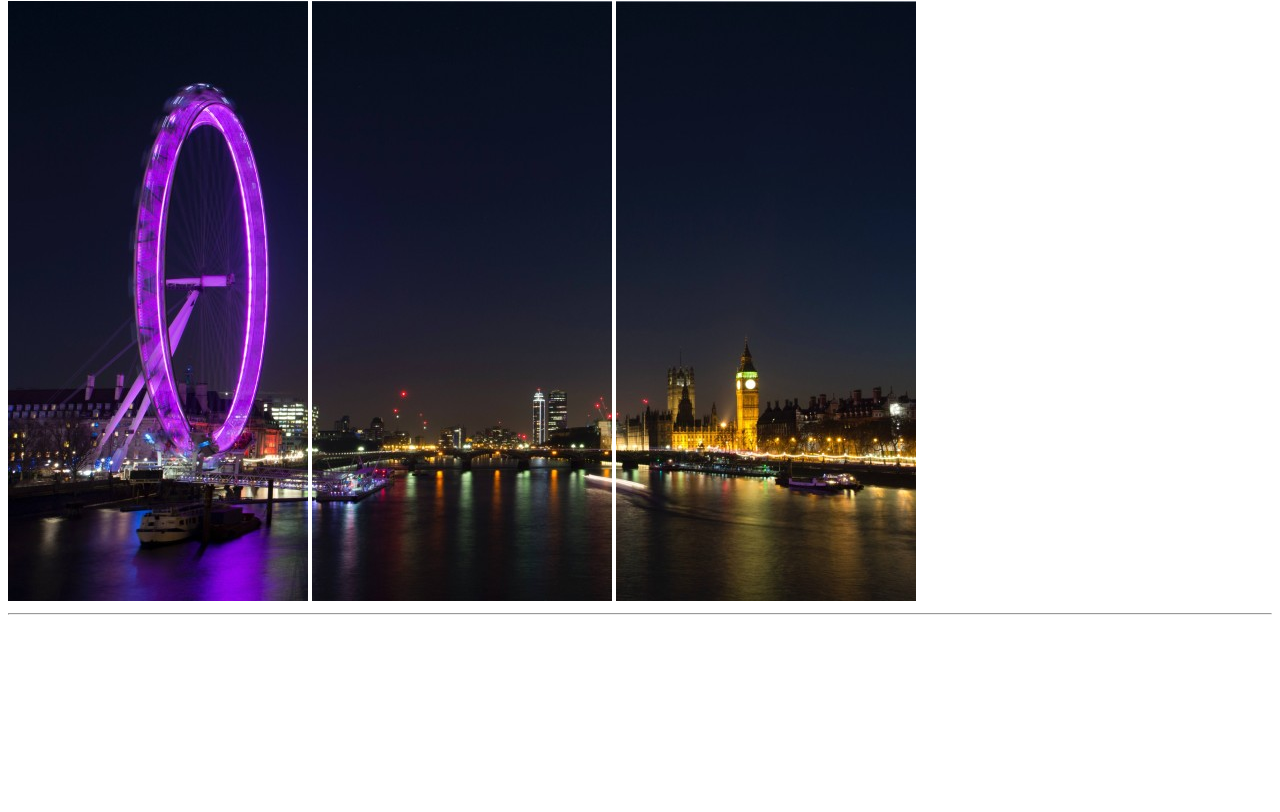
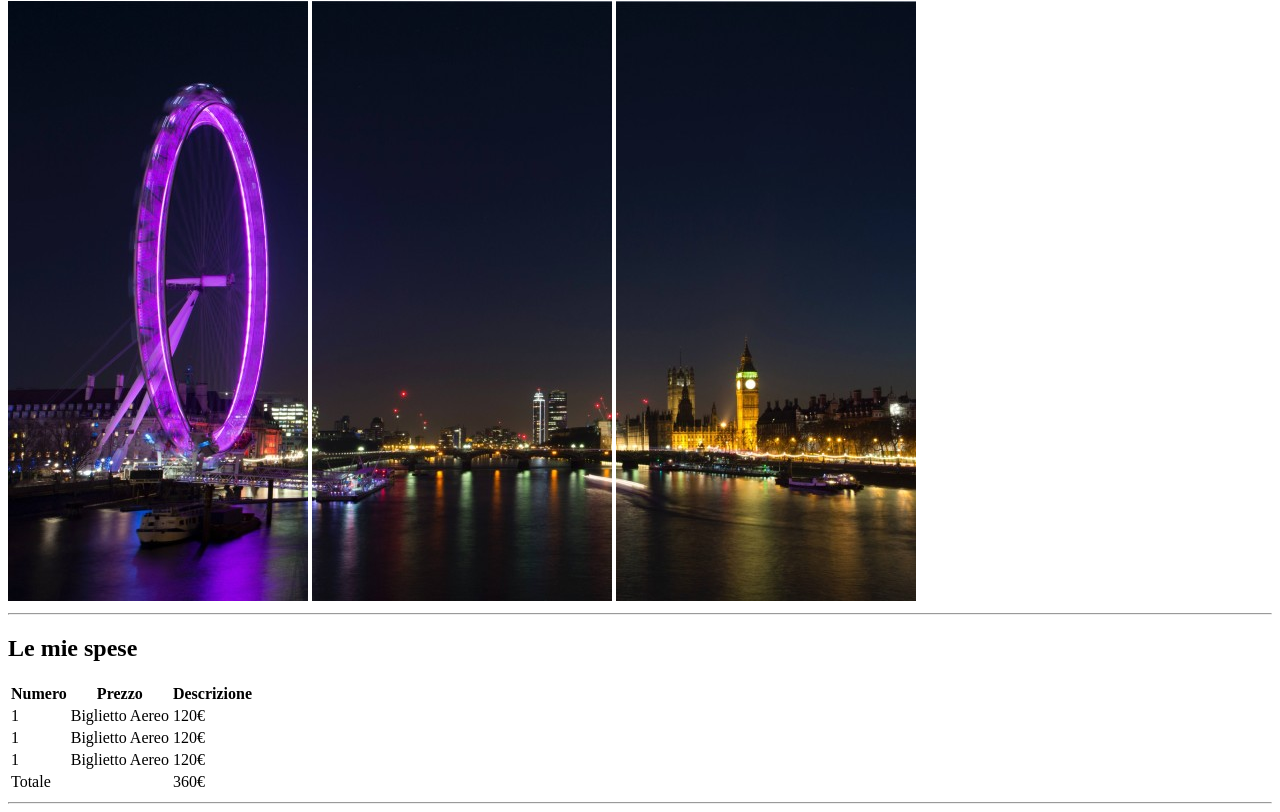
Before and after one commit to marcocnc/html-london-trip, a plain HTML site: page index.html in a window 1280 px wide. Shown: the part 79-891 px from the top of the page. Before the commit the page ends 800 px from the top, so only its background shows below. Drawn offline with Linux system fonts and the light colour scheme.

Commit message:
[add] first section

```diff
--- a/index.html
+++ b/index.html
@@ -16,5 +16,83 @@
     <img src="img/big-ben.jpg" alt="big-ben" title="Big Ben">
     <hr>
   </header>
+
+  <!-- Main -->
+  <main>
+
+    <!-- Spese -->
+    <section>
+      <h2> Le mie spese </h2>
+
+      <!-- Tabella -->
+      <table>
+        <thead>
+          <tr>
+            <th>
+              Numero
+            </th>
+            <th>
+              Prezzo
+            </th>
+            <th>
+              Descrizione
+            </th>
+          </tr>
+        </thead>
+
+        <tbody>
+          <tr>
+            <td>
+              1
+            </td>
+            <td>
+              Biglietto Aereo
+            </td>
+            <td>
+              120&euro;
+            </td>
+          </tr>
+
+          <tr>
+            <td>
+              1
+            </td>
+            <td>
+              Biglietto Aereo
+            </td>
+            <td>
+              120&euro;
+            </td>
+          </tr>
+
+          <tr>
+            <td>
+              1
+            </td>
+            <td>
+              Biglietto Aereo
+            </td>
+            <td>
+              120&euro;
+            </td>
+          </tr>
+
+          <tr>
+            <td>
+              Totale
+            </td>
+            <td>
+
+            </td>
+            <td>
+              360&euro;
+            </td>
+          </tr>
+        </tbody>
+      </table>
+    </section>
+    <!-- Fine Tabella -->
+    <hr>
+  </main>
 </body>
 </html>
```
